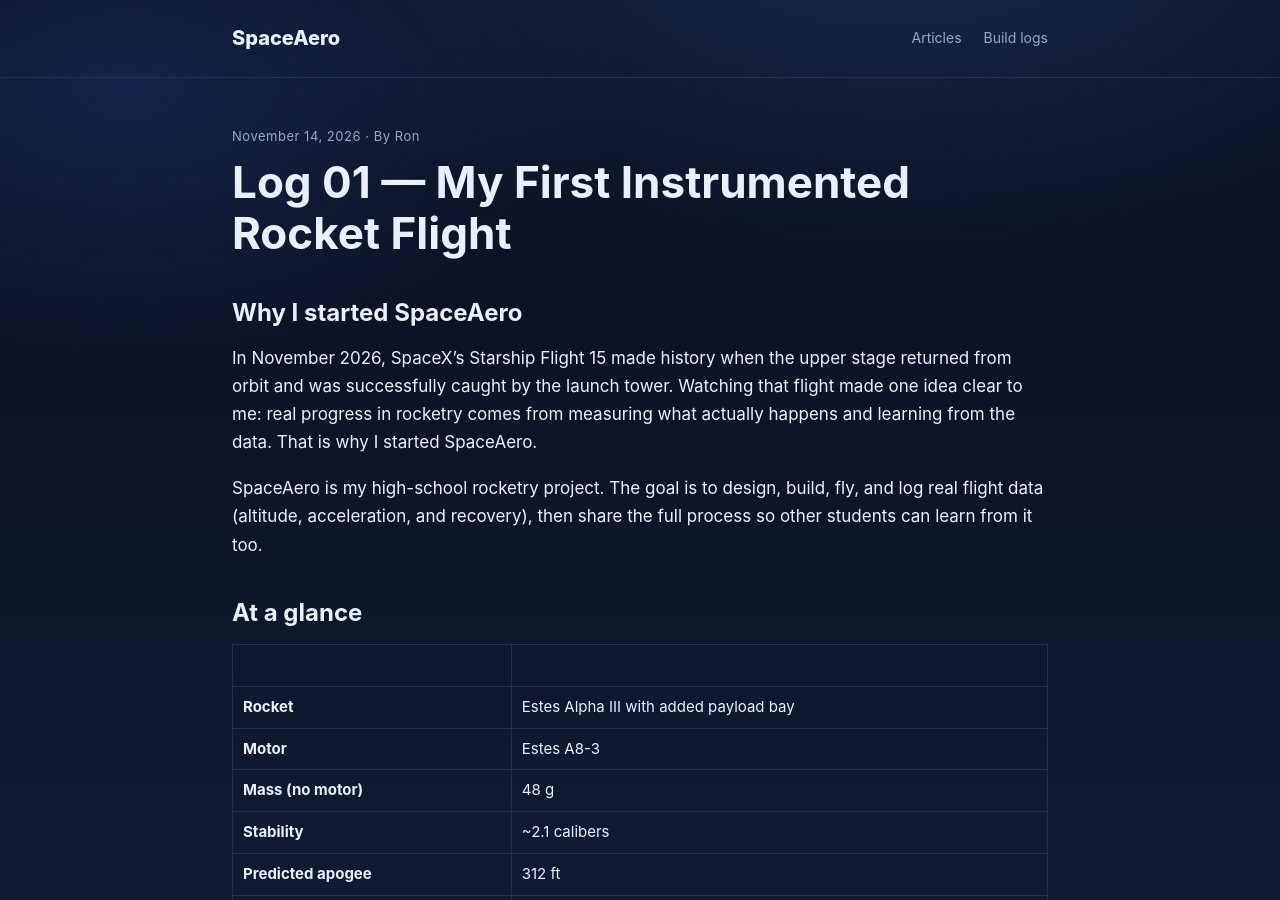
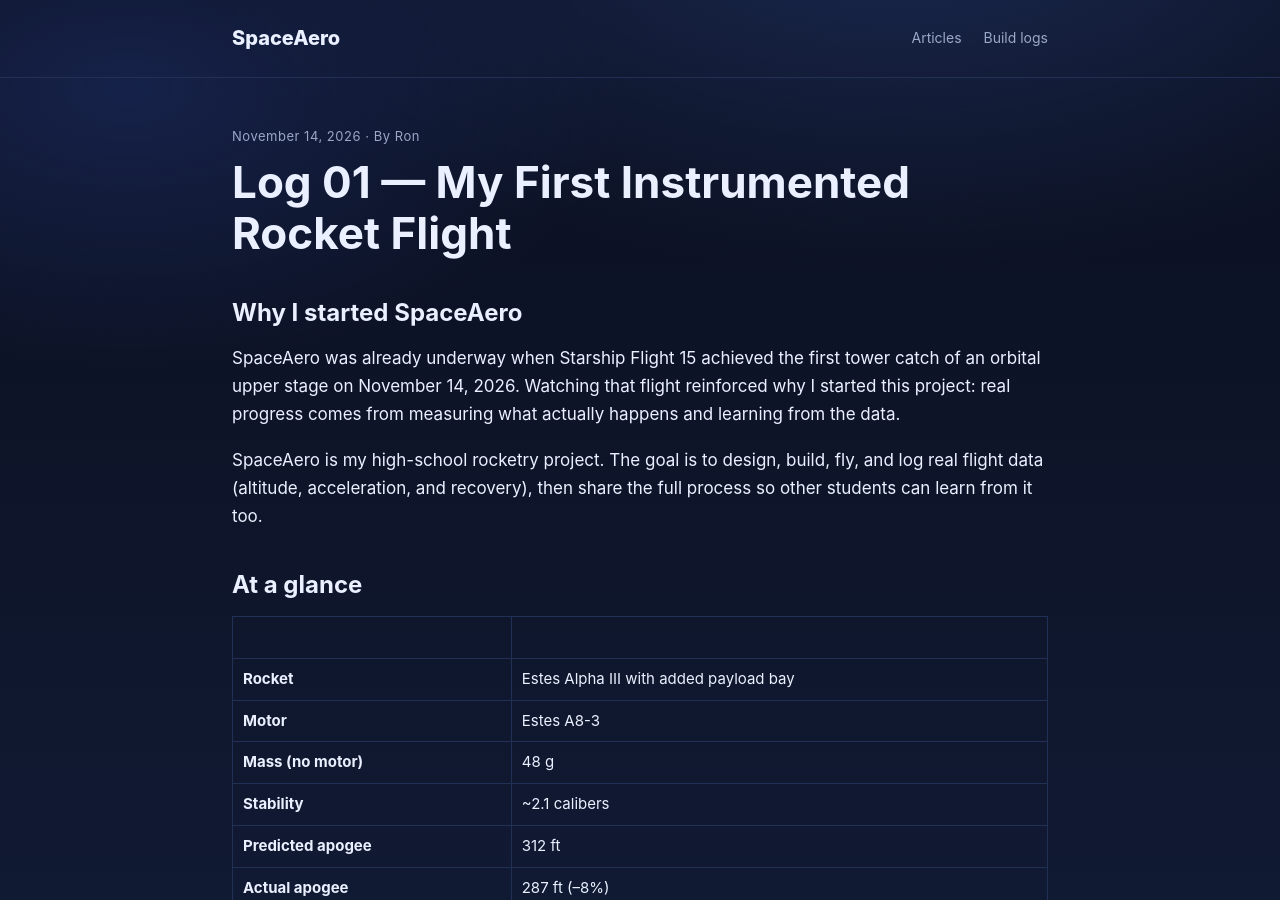
Before and after one commit to polpriyanka/spaceaero, a Jekyll site: the page built from logs/01-first-instrumented-flight.md, in a window 1280 px wide and 900 px high. Built offline with Jekyll 4.4.1, drawn with Linux system fonts in a browser that asks for light colours; some of the changed text lies outside the part shown.

Commit message:
Fix Log 01 timeline and acceleration note; update Log 00
Co-Authored-By: Claude Opus 5.5 <noreply@anthropic.com>
Claude-Session: https://claude.ai/code/session_01UxarA6ZuCS3HJiMRDrE3zF

```diff
--- a/index.html
+++ b/index.html
@@ -73,7 +73,7 @@ layout: null
         <div class="date">Nov 2026</div>
         <div>
           <h3>Log 00 — Setting up SpaceAero</h3>
-          <p>Kicking off the project: securing the domain, planning the first build, and deciding what flight data is worth capturing. First kit and motor selection coming next.</p>
+          <p>Project kickoff: domain secured, site structure created, and goals defined. First kit (Estes Alpha III), motor, and sensor selection followed shortly after and are documented in Log 01.</p>
           <span class="tag">planning</span>
           <span class="tag">setup</span>
         </div>
@@ -83,7 +83,7 @@ layout: null
         <div class="date">Nov 14, 2026</div>
         <div>
           <h3><a href="{{ '/logs/01-first-instrumented-flight/' | relative_url }}">Log 01 — My first instrumented rocket flight</a></h3>
-          <p>An Estes Alpha III with an onboard sensor board on an A8-3 motor. OpenRocket predicted 312 ft; the real flight reached 287 ft (–8%), with peak acceleration of 11.4 g and clean, usable data.</p>
+          <p>An Estes Alpha III with an onboard sensor board on an A8-3 motor. OpenRocket predicted 312 ft; the real flight reached 287 ft (–8%), with clean, usable sensor data.</p>
           <span class="tag">alpha iii</span>
           <span class="tag">openrocket</span>
           <span class="tag">flight data</span>
--- a/logs/01-first-instrumented-flight.md
+++ b/logs/01-first-instrumented-flight.md
@@ -8,7 +8,7 @@ summary: "Building an Estes Alpha III with an onboard sensor board, simulating i
 
 ## Why I started SpaceAero
 
-In November 2026, SpaceX's Starship Flight 15 made history when the upper stage returned from orbit and was successfully caught by the launch tower. Watching that flight made one idea clear to me: real progress in rocketry comes from measuring what actually happens and learning from the data. That is why I started SpaceAero.
+SpaceAero was already underway when Starship Flight 15 achieved the first tower catch of an orbital upper stage on November 14, 2026. Watching that flight reinforced why I started this project: real progress comes from measuring what actually happens and learning from the data.
 
 SpaceAero is my high-school rocketry project. The goal is to design, build, fly, and log real flight data (altitude, acceleration, and recovery), then share the full process so other students can learn from it too.
 
@@ -94,7 +94,7 @@ On this flight the day was mostly calm, but a very light breeze was present. Com
 
 ## What the data told me
 
-- The peak acceleration of 11.4 g matched the published A8-3 thrust curve, showing the motor performed normally.
+- The peak acceleration of 11.4 g matched the OpenRocket prediction of 11–12 g. However, a hand calculation from the A8-3's peak thrust (roughly 10–11 N on a ~64 g rocket including the motor) suggests something closer to 15 g. Possible causes include sensor filtering, mounting compliance in the foam, or the board's sampling rate missing the true peak. I will investigate this on the next flight.
 - The parachute deployed near apogee and the rocket landed safely.
 - The sensor board survived and produced clean, usable data, which was the main goal of this flight.
 
```
Also changed, not shown: other parts of logs/01-first-instrumented-flight.md (+1 -0 lines).
